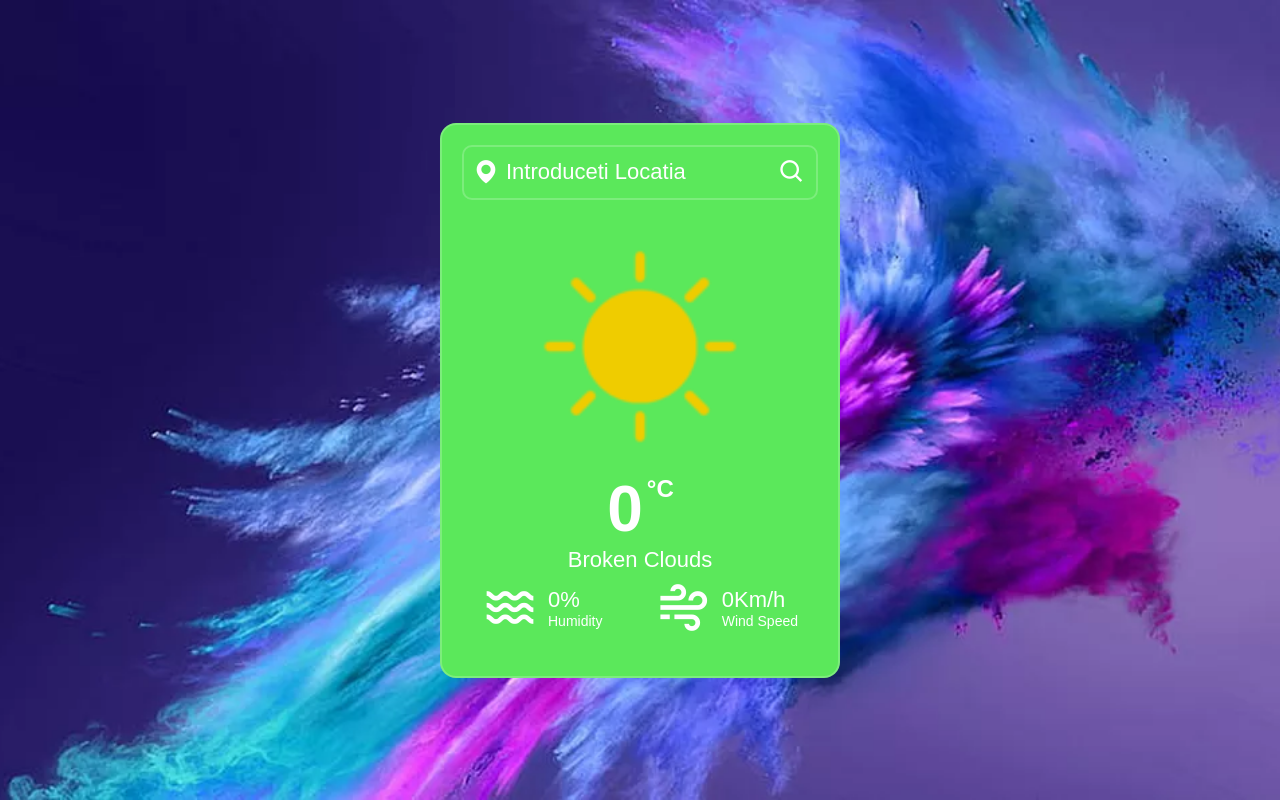
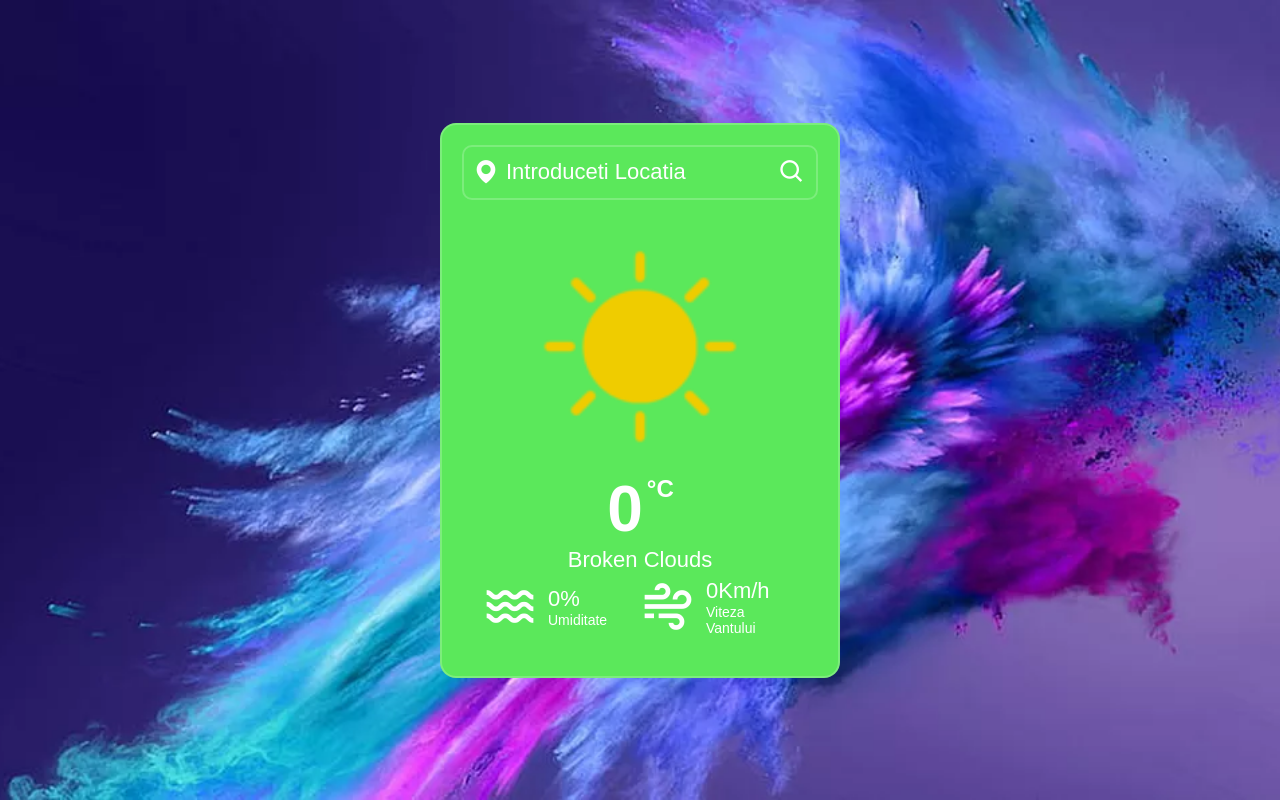
Before and after one commit to Asterix2018/WeatarApp, a plain HTML site: page Index.html in a window 1280 px wide. Drawn offline with nearby package versions, Linux system fonts and the light colour scheme.

Commit message:
Update Index.html

```diff
--- a/Index.html
+++ b/Index.html
@@ -38,7 +38,7 @@
                     <div class="info-humidity">
                         <span>0%</span>
                     </div>
-                    <p>Humidity</p>
+                    <p>Umiditate</p>
                 </div>
             </div>
             <div class="wind">
@@ -47,7 +47,7 @@
                     <div class="info-wind">
                         <span>0Km/h</span>
                     </div>
-                    <p>Wind Speed</p>
+                    <p>Viteza Vantului</p>
                 </div>
             </div>
          </div>
```
